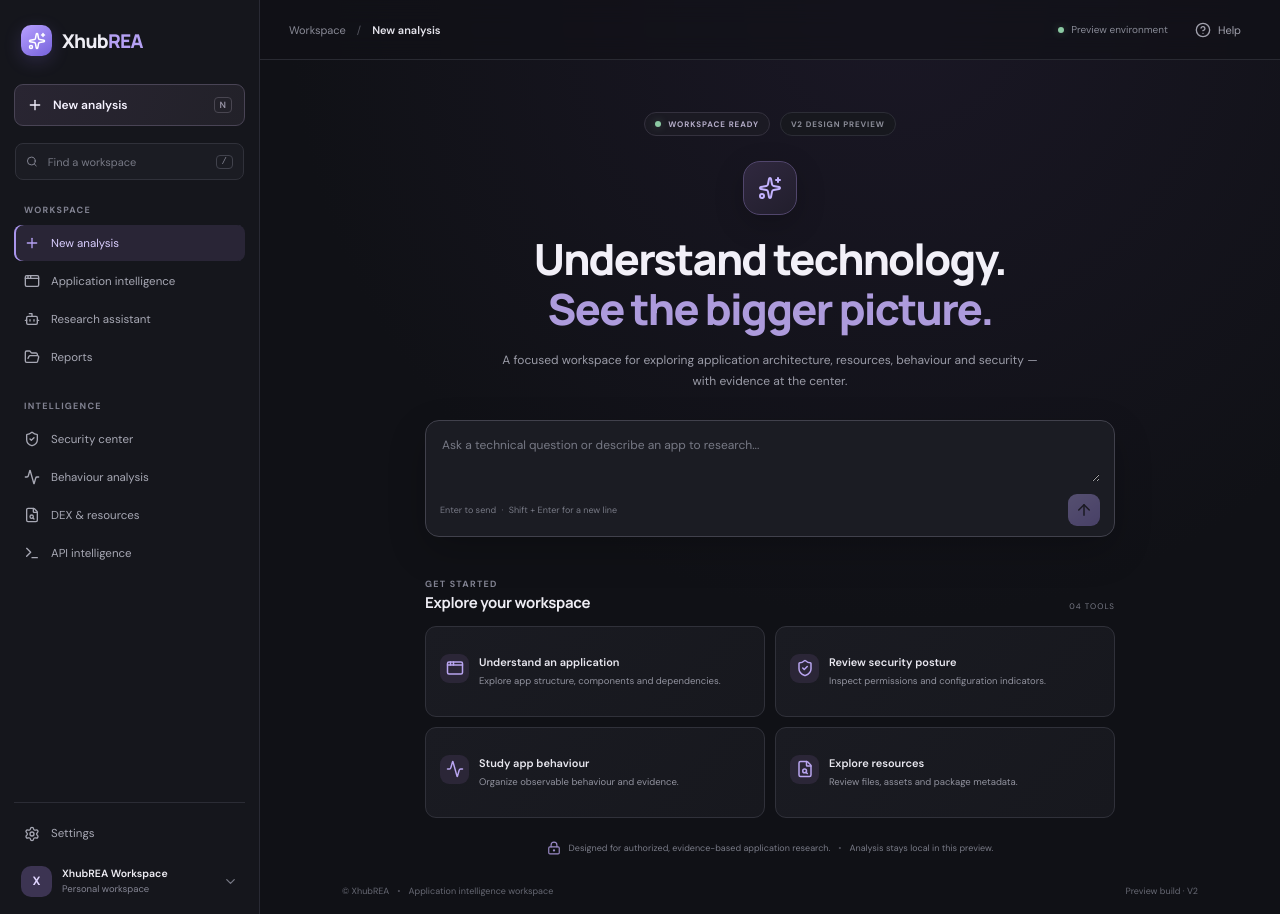
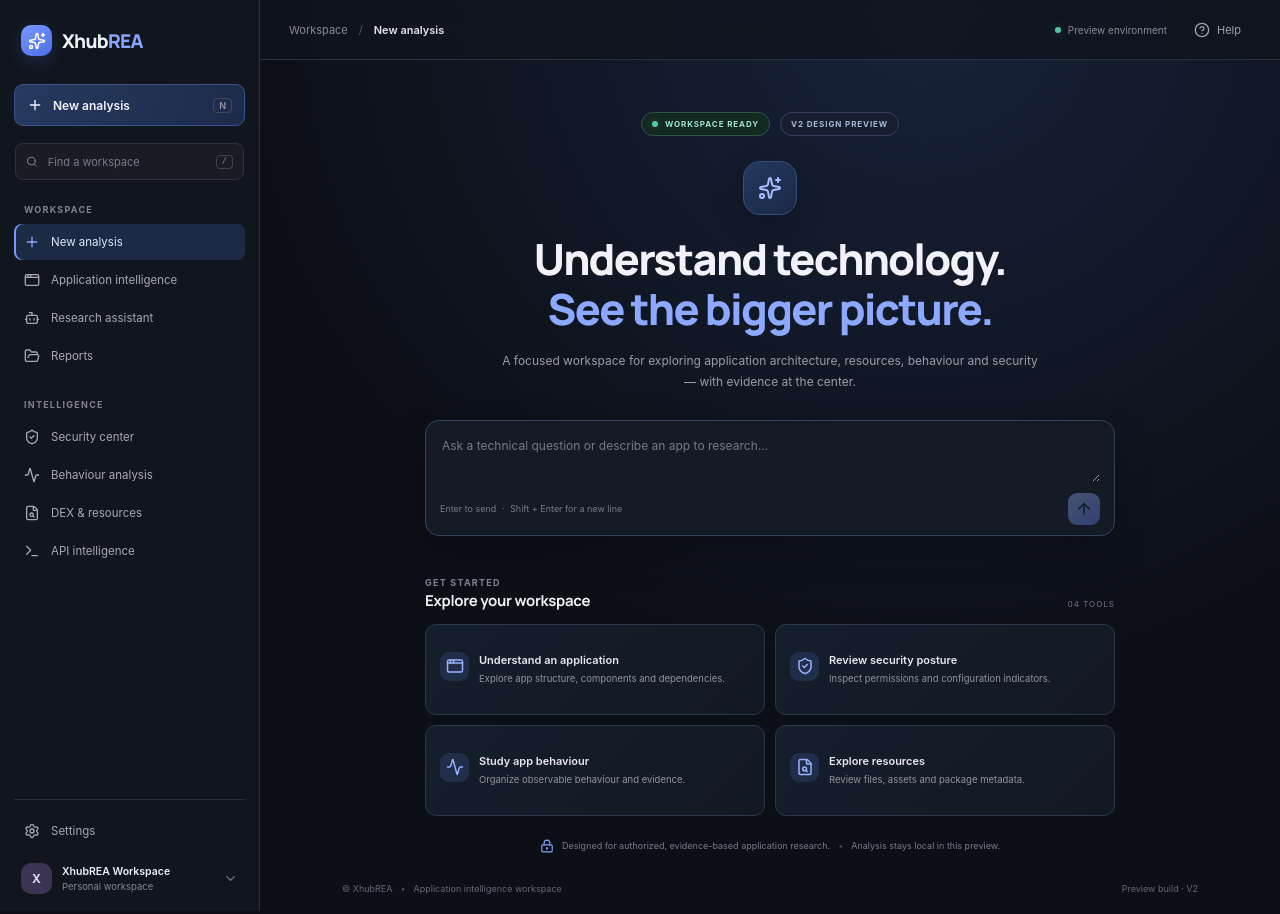
Before and after one commit to ashishxhub/XhubREA, a React (Vite) app in the folder web-dashboard/: page / in a window 1280 px wide. Built offline with nearby package versions, Linux system fonts and the light colour scheme.

Commit message:
Apply XhubREA V2 blue research workspace visual system

```diff
--- a/web-dashboard/src/styles.css
+++ b/web-dashboard/src/styles.css
@@ -35,3 +35,50 @@ button:focus-visible,input:focus-visible,textarea:focus-visible{outline:2px soli
 .settings-field input:focus { outline: 2px solid var(--accent, #8ab4ff); outline-offset: 2px; }
 .backend-settings { align-items: flex-start; }
 .backend-settings .modal-primary:disabled { opacity: .55; cursor: not-allowed; }
+
+
+/* XhubREA V2 visual system — aligned with the Figma product design */
+:root {
+  color-scheme: dark;
+  font-family: Inter, "DM Sans", sans-serif;
+  color: #edf1f8;
+  background: #0c0f15;
+  --panel: #151a23;
+  --line: #293241;
+  --muted: #929eaf;
+  --accent: #6487fa;
+  --accent-soft: #202d4c;
+}
+.app-shell { background: radial-gradient(ellipse at 72% 0%, #17223a 0%, #0c0f15 52%); }
+.sidebar { background: #10151e; border-color: #293241; }
+.brand-mark { background: linear-gradient(145deg,#7897ff,#4b6fe4); box-shadow: 0 5px 18px #6487fa33; }
+.brand-name span { color: #8ba4ff; }
+.new-analysis { border-color: #3b548f; background: linear-gradient(110deg,#26395f,#1c2b49); }
+.new-analysis:hover { border-color: #7897ff; background: #2a3d68; }
+.nav-item.active { background: #1d2a43; color: #dce6ff; box-shadow: inset 2px 0 #7897ff; }
+.nav-item.active svg { color: #8ba4ff; }
+.topbar { background: #0f141dcc; border-color: #293241; }
+.workspace-status i,.live-pill i { background: #55c9a5; box-shadow: 0 0 9px #55c9a555; }
+.live-pill { border-color: #2d554f; background: #142822; color: #9de3cf; }
+.version-tag { border-color: #33415d; background: #171f2e; color: #a9b9d9; }
+.hero-icon,.heading-icon { border-color: #3a4d7a; background: linear-gradient(145deg,#24385f,#1a2946); color: #a9bdff; }
+.welcome h1 span { color: #8ca8ff; }
+.composer { border-color: #34435c; background: #141b27; }
+.composer:focus-within { border-color: #7897ff; box-shadow: 0 0 0 3px #6487fa18,0 14px 38px #0003; }
+.send-button { background: linear-gradient(145deg,#a9bdff,#6487fa); color: #111827; }
+.suggestion-card { border-color: #29384d; background: linear-gradient(135deg,#151e2c,#121923); }
+.suggestion-card:hover { border-color: #5877c9; background: #1a2940; }
+.suggestion-icon { background: #202e49; color: #9bb2ff; }
+.trust-strip svg { color: #82a1ff; }
+.coming-icon { background: #202e49; color: #9bb2ff; }
+.coming-label { color: #9bb2ff; }
+.text-button { color: #a9bdff; }
+.notice { color: #b8c9ef; background: #18243a; border-color: #31476e; }
+.message-avatar { background: #293a60; color: #d7e2ff; }
+.help-modal { border-color: #34435c; background: #151b26; }
+.help-note { border-color: #34476a; background: #1b2940; color: #c6d5f7; }
+.modal-primary { background: #7897ff; color: #10182a; }
+.settings-field input { border-color: #34435c; background: #111a28; }
+@media (prefers-reduced-motion: reduce) {
+  *,*::before,*::after { transition:none!important; animation:none!important; }
+}
```
